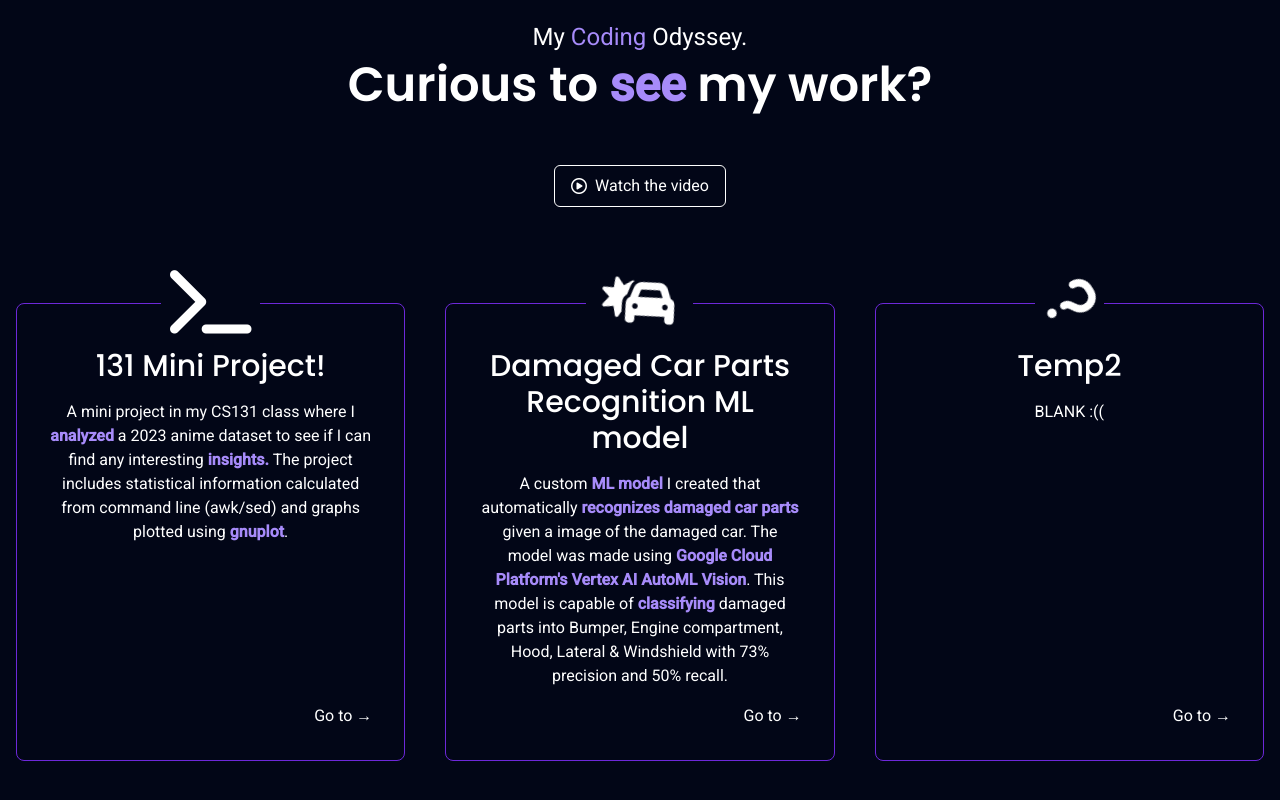
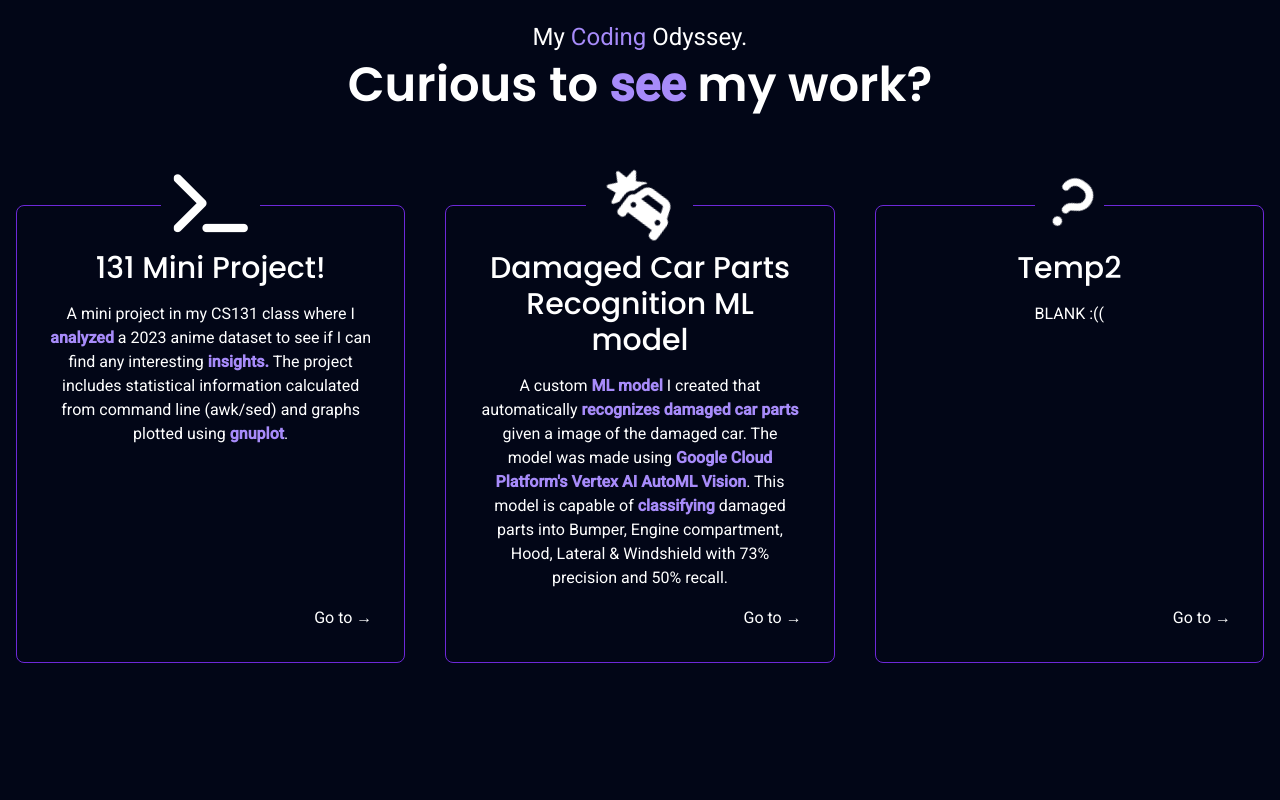
Before and after one commit to pandu-0/svelte-kit-portfolio, a SvelteKit app: page / in a window 1280 px wide. Shown: the part 884-1684 px from the top of the page. Built offline with nearby package versions, Linux system fonts and the light colour scheme.

Commit message:
Update Main.svelte
Commented out Video Button in Main.svelte

```diff
--- a/src/components/Main.svelte
+++ b/src/components/Main.svelte
@@ -113,14 +113,18 @@
                 Curious to <span class="poppins text-violet-400">see</span> my work?
             </h3>
         </div>
-        <a
+
+        <!-- Video Button and Link -->
+        <!-- <a
             href="https://www.youtube.com/watch?v=wh9QLjk3M2k"
             target="_blank"
             class="mx-auto px-4 py-2 rounded-md border border-solid border-white flex items-center gap-2 -mb-4 sm:-mb-0 -mt-10 hover:border-violet-700 duration-200"
         >
             <i class="fa-regular fa-circle-play" />
             <p>Watch the video</p>
-        </a>
+        </a> -->
+
+        <!-- PROJECT DETAILS -->
         <div class="grid grid-cols-1 lg:grid-cols-3 gap-12 lg:gap-10">
 
             <!-- PROJECT 1 -->
```
